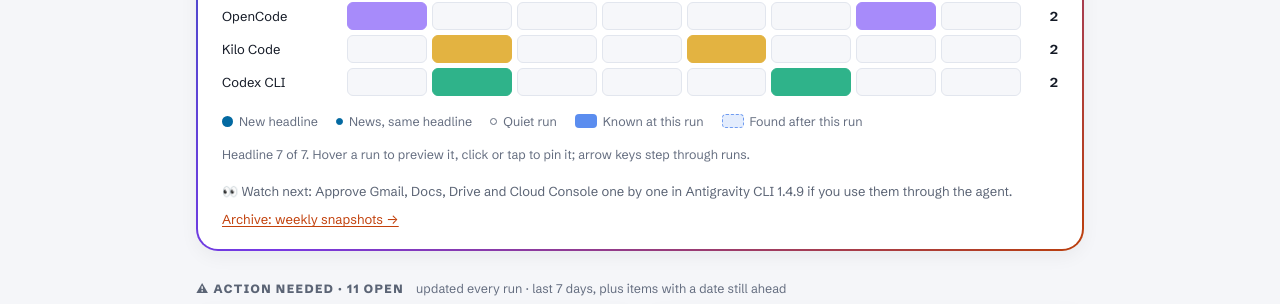
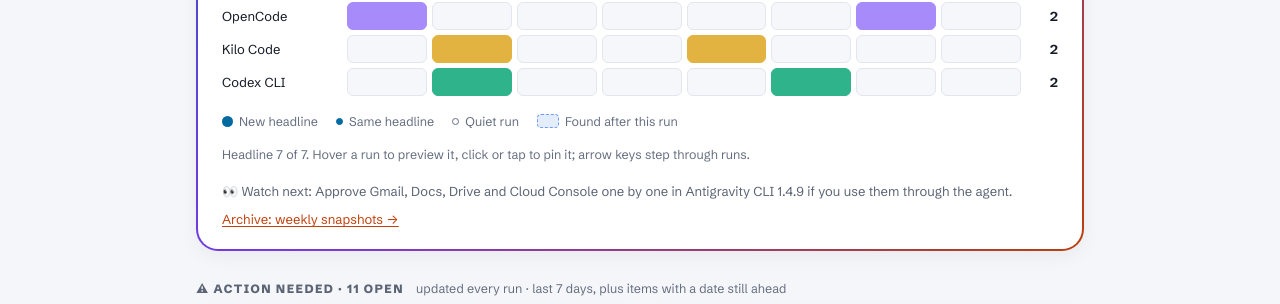
Before and after one commit to IbrahimSobh/coding-agents-digest, a Jekyll site: the page built from docs/index.html, in a window 1280 px wide and 1400 px high, scrolled down 1022 px. Shown: the part 125-429 px from the top of the window. Built offline with Jekyll 4.4.1, drawn with Linux system fonts in a browser that asks for light colours.

Commit message:
Brief replay legend: "Same headline"; drop "Known at this run"
Co-Authored-By: Claude Opus 5.5 <noreply@anthropic.com>

```diff
--- a/docs/_includes/brief.html
+++ b/docs/_includes/brief.html
@@ -46,7 +46,7 @@
         {% endfor %}
         <div class="rg-over" aria-hidden="true" hidden><i class="rg-shade"></i><b class="rg-cur"><em></em></b></div>
       </div>
-      <div class="rg-key"><span><i class="kd" aria-hidden="true"></i>New headline</span><span><i class="kn" aria-hidden="true"></i>News, same headline</span><span><i class="ks" aria-hidden="true"></i>Quiet run</span><span><i class="kb" aria-hidden="true"></i>Known at this run</span><span><i class="kl" aria-hidden="true"></i>Found after this run</span></div>
+      <div class="rg-key"><span><i class="kd" aria-hidden="true"></i>New headline</span><span><i class="kn" aria-hidden="true"></i>Same headline</span><span><i class="ks" aria-hidden="true"></i>Quiet run</span><span><i class="kl" aria-hidden="true"></i>Found after this run</span></div>
       <p class="rg-cap" id="rpCap" hidden><span id="rpMsg" aria-live="polite"></span> <button type="button" class="rg-back" id="rpBack" hidden>Back to latest</button></p>
       <script type="application/json" id="rpData">{"start": {{ start_day | jsonify }},
         "runs": [{% assign first = true %}{% for x in site.data.headlines %}{% assign xd = x.updated | slice: 0, 10 %}{% if xd >= start_day %}{% unless first %},{% endunless %}{% assign first = false %}{"at": {{ x.updated | jsonify }}, "h": {{ x.headline | jsonify }}}{% endif %}{% endfor %}],
--- a/docs/assets/style.css
+++ b/docs/assets/style.css
@@ -109,7 +109,6 @@ a.tbtn:hover{border-color:var(--muted)}
 .rg-key .kd{width:11px;height:11px;border-radius:50%;background:var(--cyan)}
 .rg-key .kn{width:7px;height:7px;border-radius:50%;border:1.5px solid var(--cyan);background:var(--cyan)}
 .rg-key .ks{width:7px;height:7px;border-radius:50%;border:1.5px solid var(--soft);background:var(--card)}
-.rg-key .kb{width:22px;height:14px;border-radius:4px;background:#5b8def}
 .rg-key .kl{width:22px;height:14px;border-radius:4px;border:1.5px dashed color-mix(in srgb,#5b8def 85%,transparent);background:color-mix(in srgb,#5b8def 16%,transparent)}
 .rg-cap{font-size:12.5px;color:var(--soft);margin-top:8px;min-height:20px}
 .rg-back{margin-left:6px;background:none;border:1px solid var(--line);color:var(--ink);border-radius:999px;padding:1px 10px;font-size:12px;font-weight:600;cursor:pointer}
```
